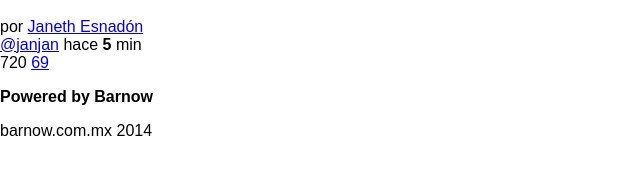
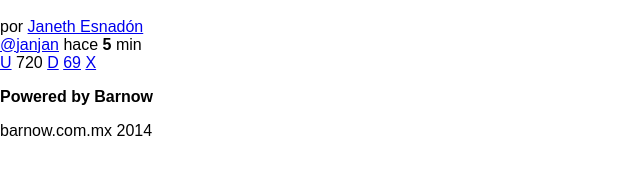
Before and after one commit to rafaelsoriano/html_barnow_v1, a plain HTML site: page index.html in a window 1280 px wide. Shown: the part 478-652 px from the top of the page, 0-640 px from the left. Drawn offline with Linux system fonts and the light colour scheme.

Commit message:
U, D calificacion

```diff
--- a/index.html
+++ b/index.html
@@ -43,11 +43,11 @@
 				</span>
 			</div>
 			<div class = "votacion">
-				<a href = "#" class = "up icon-flecha-arriba"></a>
+				<a href = "#" class = "up icon-flecha-arriba">U</a>
 				720
-				<a href = "#" class = "down icon-flecha-abajo"></a>
+				<a href = "#" class = "down icon-flecha-abajo">D</a>
 				<a href = "#" class = "comentarios_item">69</a>
-				<a href = "#" class = "guardar_item icon-estrella"></a>
+				<a href = "#" class = "guardar_item icon-estrella">X</a>
 			</div>
 		</article>
 	</section>
```
